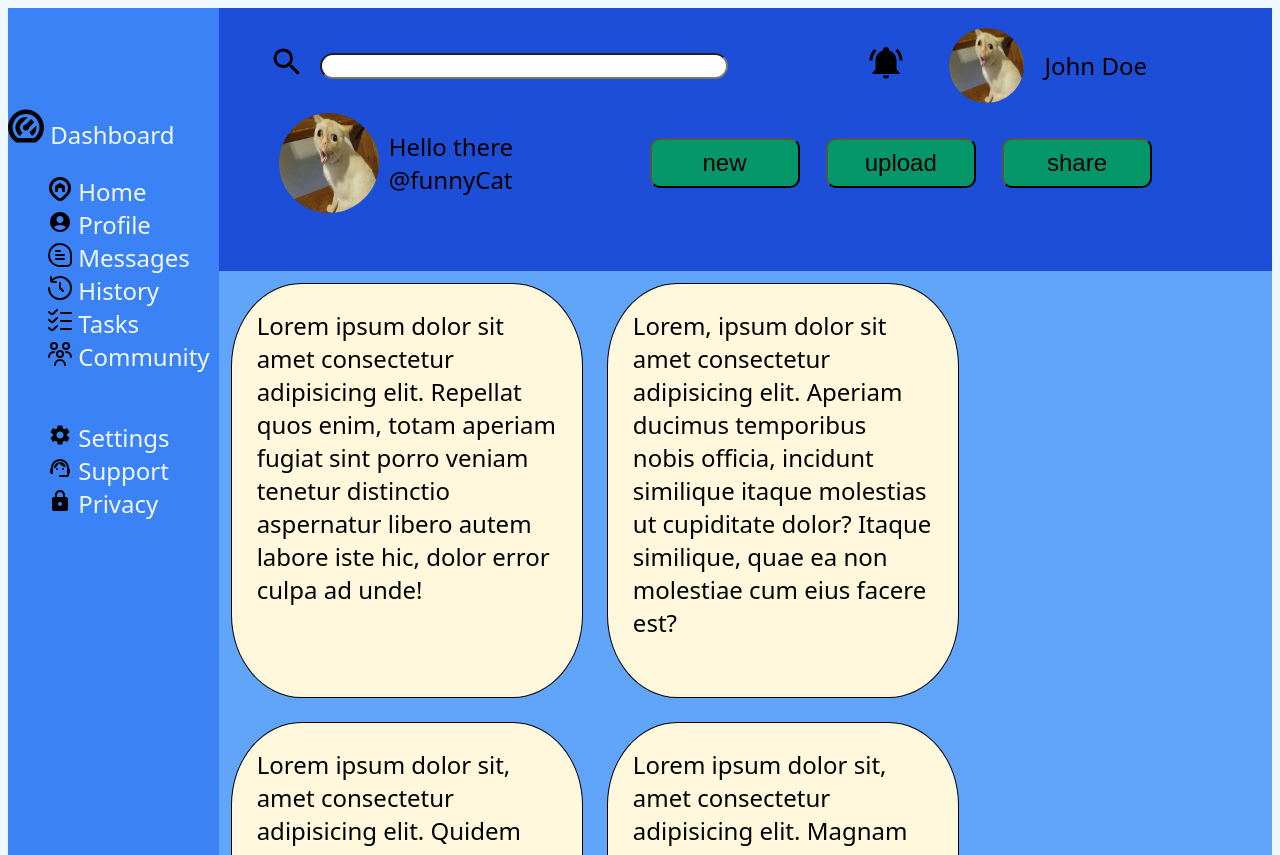
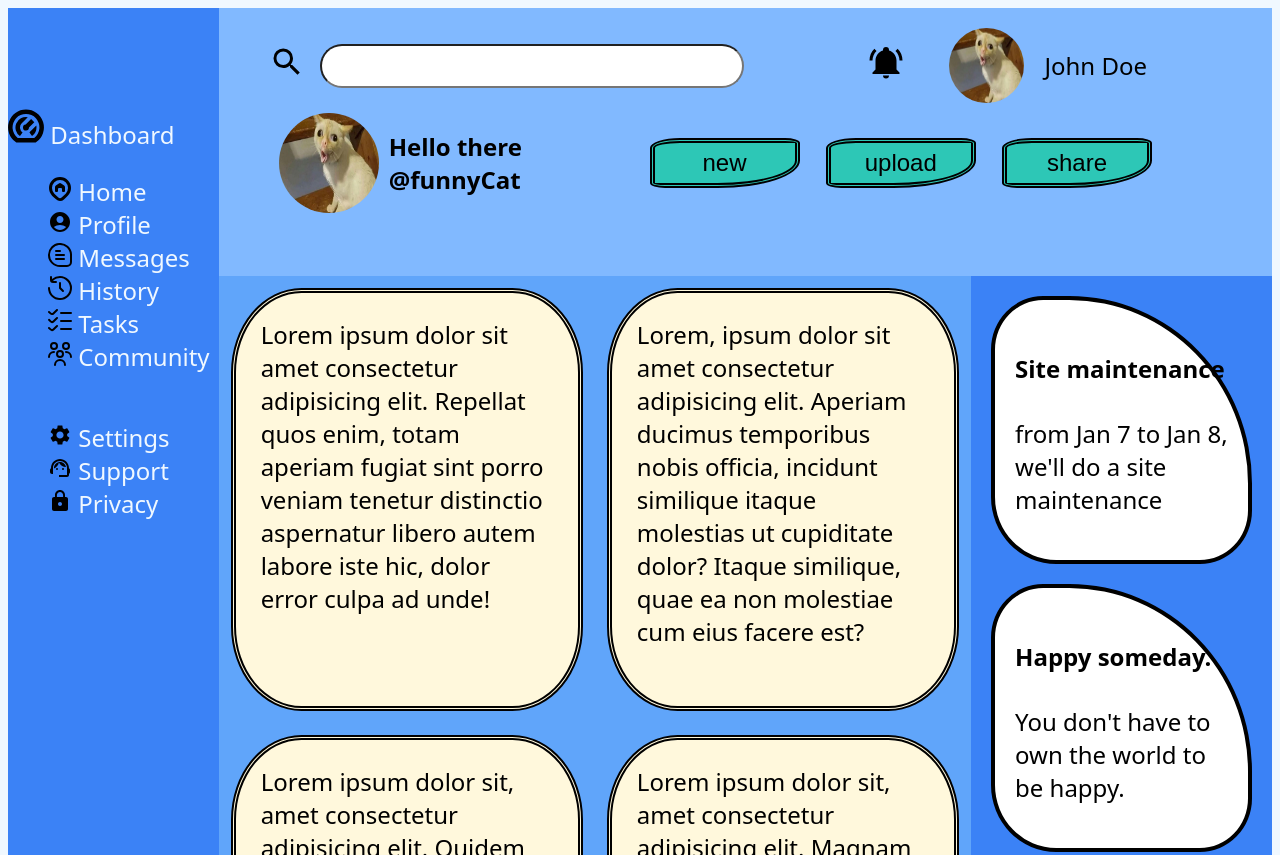
Before and after one commit to Axizeaus/project-admin-dashboard, a plain HTML site: page index.html in a window 1280 px wide. Shown: the top 855 px of the page. Drawn offline with Linux system fonts and the light colour scheme.

Commit message:
finished grid project

```diff
--- a/index.html
+++ b/index.html
@@ -266,9 +266,19 @@
           velit?
         </div>
       </div>
-      <div class="a-t">
-        <div class="announcements"></div>
-        <div class="trending"></div>
+      <div class="announcements">
+        <div>
+          <h4>Site maintenance</h4>
+          <p>from Jan 7 to Jan 8, we'll do a site maintenance</p>
+        </div>
+        <div>
+          <h4>Happy someday.</h4>
+          <p>You don't have to own the world to be happy.</p>
+        </div>
+        <div>
+          <h4>Daily Reminder</h4>
+          <p>Know the difference between want and need.</p>
+        </div>
       </div>
     </div>
   </body>
--- a/style.css
+++ b/style.css
@@ -10,7 +10,7 @@ body{
 
 header{
     grid-column: 2;
-    background-color: #1D4ED8;
+    background-color:#81B9FF;
 }
 
 .sidebar{
@@ -39,7 +39,7 @@ header{
 .projects > div{
     margin: 12px;
     padding: 25px;
-    border: 1px solid black;
+    border: 5px double black;
     background-color: cornsilk;
     border-radius: 20%;
 }
@@ -87,6 +87,7 @@ header{
     min-width: 400px;
     min-height: 20px;
     margin-left: 15px;
+    padding: 10px;
 }
 
 .push-right{
@@ -117,10 +118,12 @@ header{
 .handler > div{
     text-align: center;
     justify-self: left;
+    font-weight: 700;
 }
 
 .quote{
     align-self: flex-end;
+    font-weight: 700;
 }
 
 .buttons {
@@ -128,8 +131,9 @@ header{
 }
 
 .buttons > button{
-    border-radius: 10px;
-    background-color: #059669;
+    border: 5px black double;
+    border-radius: 20% 10% 55% 10%;
+    background-color: #01d08fa6;
     width: 150px;
     height: 50px;
     margin-right: 20px;
@@ -158,3 +162,15 @@ a {
 a:hover{
     opacity: 0.6;
 }
+
+.announcements{
+    background-color: #3B82F6;
+}
+
+.announcements > div{
+    background-color: white;
+    padding: 20px;
+    margin: 20px;
+    border: 4px solid black;
+    border-radius: 20% 70% 20% 25%;
+}
```
